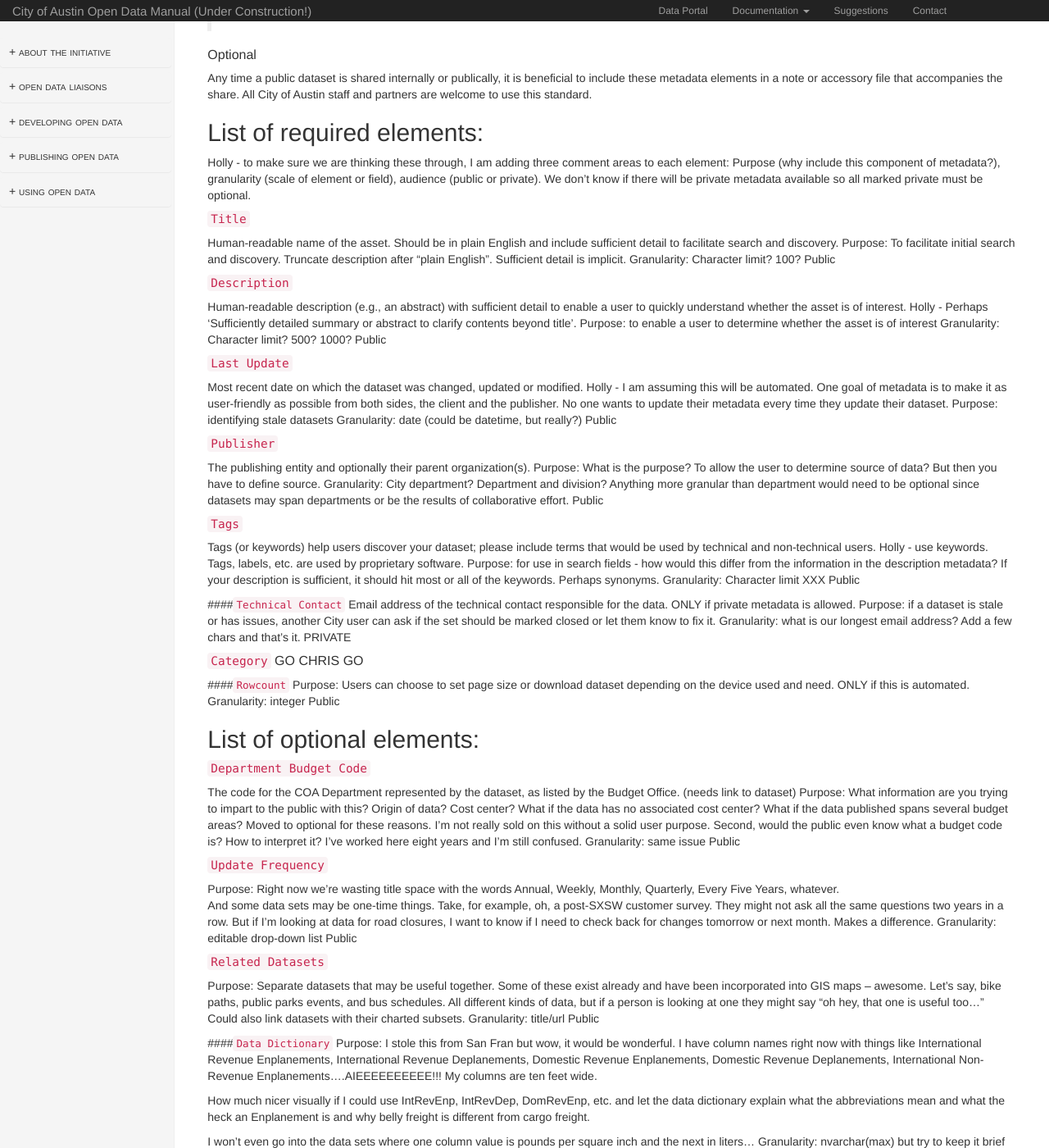
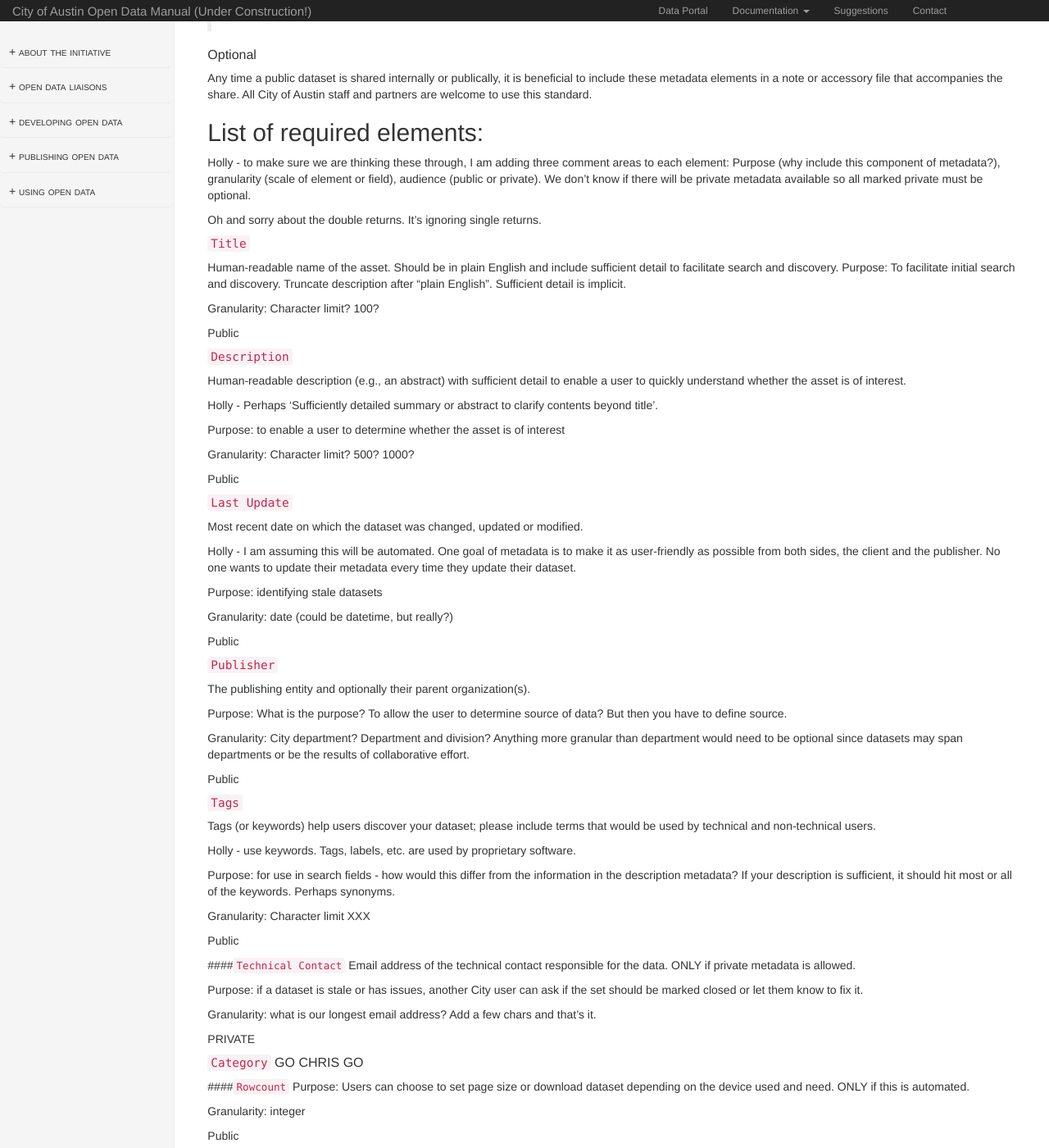
Before and after one commit to cityofaustin/open-data-manual, a Jekyll site: the page built from metadata.md, in a window 1280 px wide and 1400 px high, scrolled down 787 px. Shown: the whole window at 82% size. Built offline with Jekyll 4.4.1, drawn with Linux system fonts in a browser that asks for light colours; nearby versions of some CDN libraries; some of the changed text lies outside the part shown.

Commit message:
Update metadata.md

```diff
--- a/metadata.md
+++ b/metadata.md
@@ -47,50 +47,74 @@ Any time a public dataset is shared internally or publically, it is beneficial t
 
 Holly - to make sure we are thinking these through, I am adding three comment areas to each element:  Purpose (why include this component of metadata?), granularity (scale of element or field), audience (public or private).  We don't know if there will be private metadata available so all marked private must be optional.
 
+Oh and sorry about the double returns.  It's ignoring single returns.
+
 #### `Title`
 Human-readable name of the asset. Should be in plain English and include sufficient detail to facilitate search and discovery.
 Purpose:  To facilitate initial search and discovery.  Truncate description after "plain English".  Sufficient detail is implicit.
+
 Granularity:  Character limit? 100?
+
 Public
 
 #### `Description`
 Human-readable description (e.g., an abstract) with sufficient detail to enable a user to quickly understand whether the asset is of interest.
+
 Holly - Perhaps 'Sufficiently detailed summary or abstract to clarify contents beyond title'.
+
 Purpose:  to enable a user to determine whether the asset is of interest
+
 Granularity: Character limit?  500?  1000?
+
 Public
 
 #### `Last Update`
 Most recent date on which the dataset was changed, updated or modified.
+
 Holly - I am assuming this will be automated.  One goal of metadata is to make it as user-friendly as possible from both sides, the client and the publisher.  No one wants to update their metadata every time they update their dataset.
+
 Purpose:  identifying stale datasets
+
 Granularity:  date (could be datetime, but really?)
+
 Public
 
 #### `Publisher`
 The publishing entity and optionally their parent organization(s).
+
 Purpose:  What is the purpose?  To allow the user to determine source of data?  But then you have to define source.
+
 Granularity:  City department?  Department and division?  Anything more granular than department would need to be optional since datasets may span departments or be the results of collaborative effort.
+
 Public
 
 #### `Tags`
 Tags (or keywords) help users discover your dataset; please include terms that would be used by technical and non-technical users.
+
 Holly - use keywords.  Tags, labels, etc. are used by proprietary software.
+
 Purpose: for use in search fields - how would this differ from the information in the description metadata?  If your description is sufficient, it should hit most or all of the keywords.  Perhaps synonyms.
+
 Granularity: Character limit XXX
+
 Public
 
 ####`Technical Contact`
 Email address of the technical contact responsible for the data.  ONLY if private metadata is allowed.
+
 Purpose:  if a dataset is stale or has issues, another City user can ask if the set should be marked closed or let them know to fix it.
+
 Granularity:  what is our longest email address?  Add a few chars and that's it.
+
 PRIVATE
 
 #### `Category`  GO CHRIS GO
 
 ####`Rowcount`
 Purpose:  Users can choose to set page size or download dataset depending on the device used and need.  ONLY if this is automated.
+
 Granularity:  integer
+
 Public
 
 
@@ -99,20 +123,28 @@ Public
 
 #### `Department Budget Code`
 The code for the COA Department represented by the dataset, as listed by the Budget Office. (needs link to dataset)
+
 Purpose: What information are you trying to impart to the public with this?  Origin of data?  Cost center?  What if the data has no associated cost center?  What if the data published spans several budget areas?  Moved to optional for these reasons.  I'm not really sold on this without a solid user purpose.  Second, would the public even know what a budget code is?  How to interpret it?  I've worked here eight years and I'm still confused.
+
 Granularity:  same issue
+
 Public
 
 #### `Update Frequency`
 Purpose: Right now we're wasting title space with the words Annual, Weekly, Monthly, Quarterly, Every Five Years, whatever.
 And some data sets may be one-time things.  Take, for example, oh, a post-SXSW customer survey.  They might not ask all the same questions two years in a row.
+
 But if I'm looking at data for road closures, I  want to know if I need to check back for changes tomorrow or next month. Makes a difference.
+
 Granularity:  editable drop-down list
+
 Public
 
 #### `Related Datasets`
 Purpose:  Separate datasets that may be useful together.  Some of these exist already and have been incorporated into GIS maps -- awesome.  Let's say, bike paths, public parks events, and bus schedules.  All different kinds of data, but if a person is looking at one they might say "oh hey, that one is useful too..."  Could also link datasets with their charted subsets.
+
 Granularity:  title/url
+
 Public
 
 ####`Data Dictionary`
@@ -121,7 +153,9 @@ Purpose:  I stole this from San Fran but wow, it would be wonderful.  I have col
 How much nicer visually if I could use IntRevEnp, IntRevDep, DomRevEnp, etc. and let the data dictionary explain what the abbreviations mean and what the heck an Enplanement is and why belly freight is different from cargo freight.
 
 I won't even go into the data sets where one column value is pounds per square inch and the next in liters...
+
 Granularity:  nvarchar(max) but try to keep it brief
+
 Public
 
 
```
